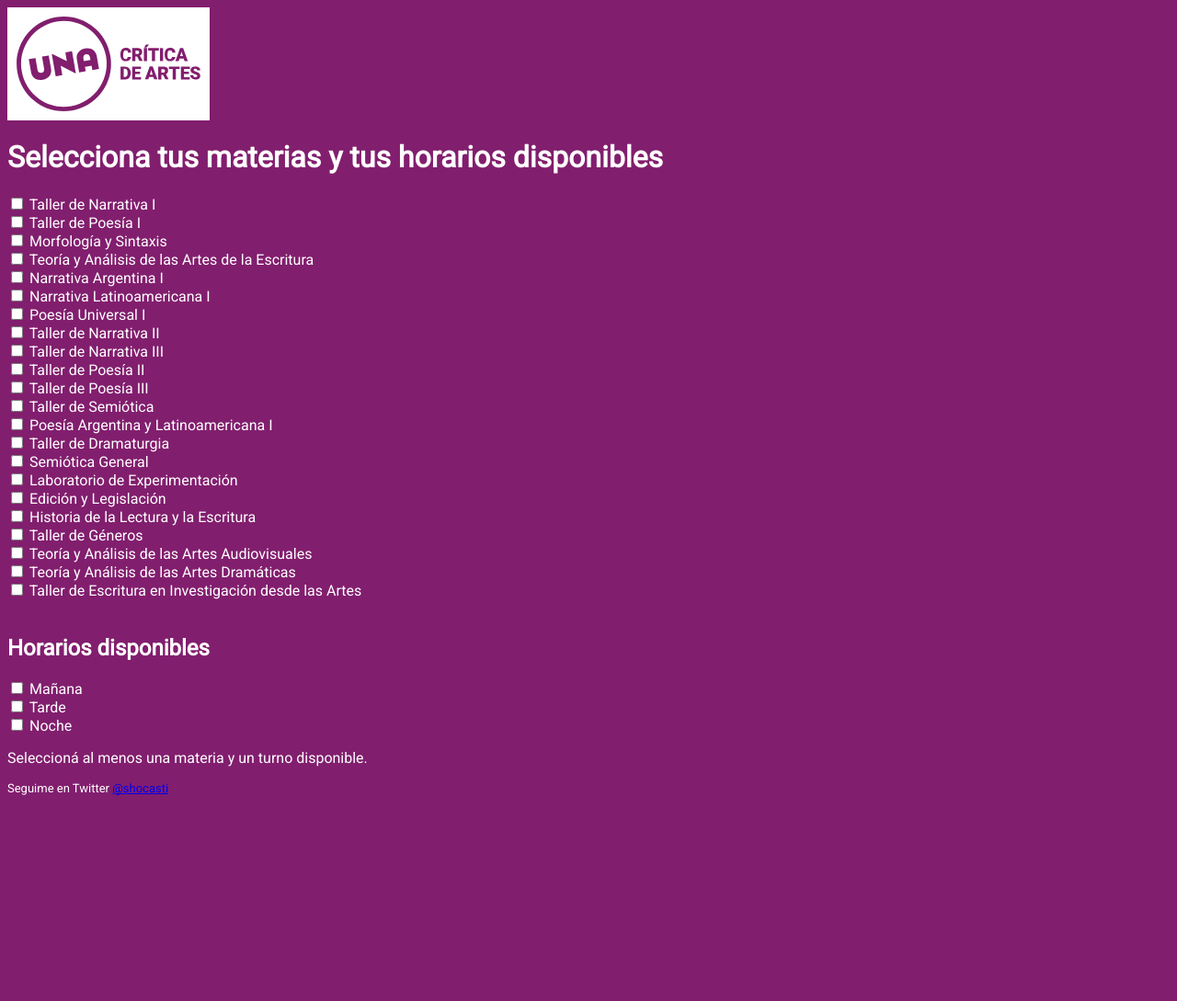
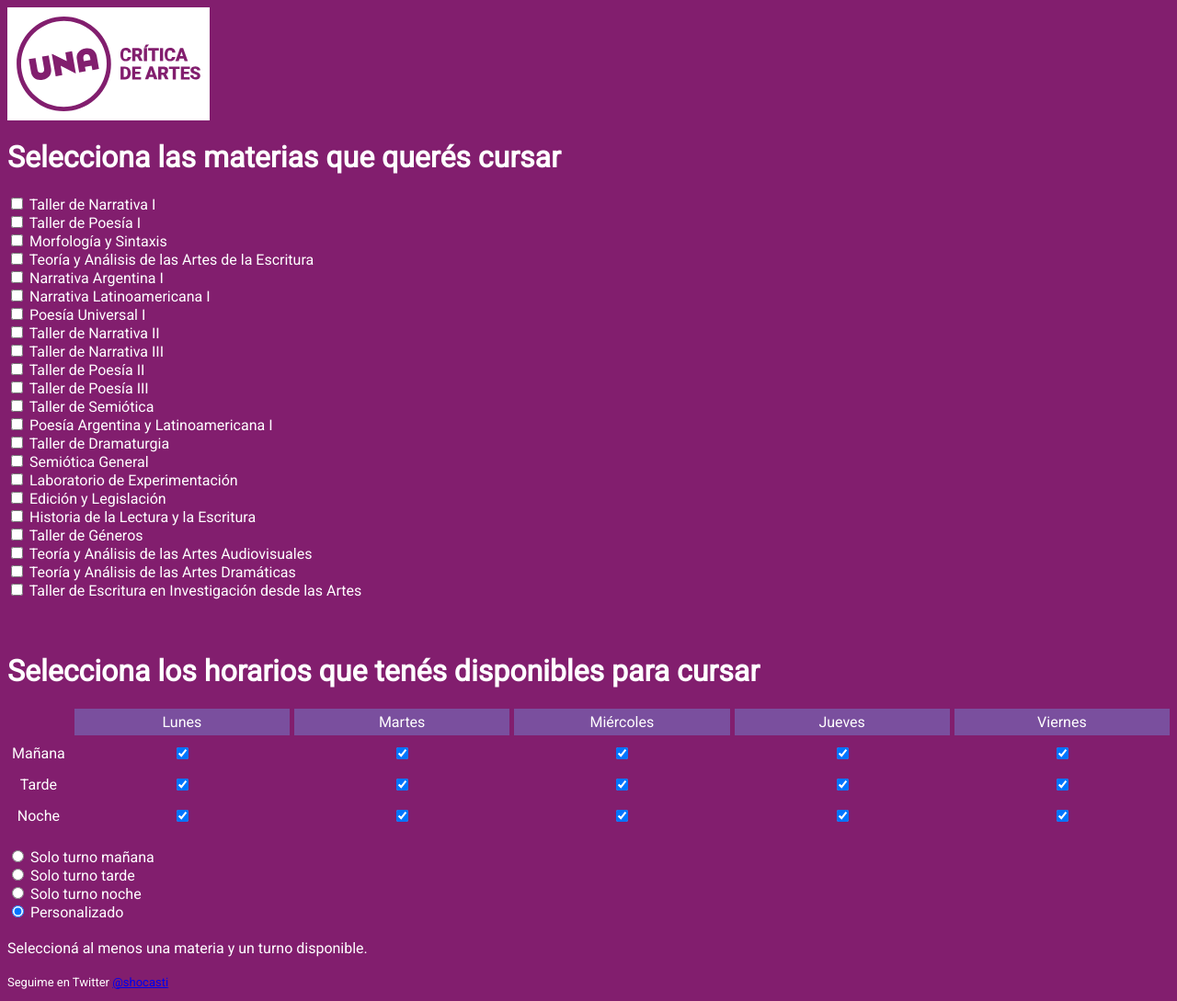
Before and after one commit to dgcastillof/horarios-una, a Flask app: page / in a window 1280 px wide. Shown: the whole page at 92% size. Before the commit the page ends 865 px from the top, so only its background shows below. Run offline with Flask 3, Linux system fonts and the light colour scheme; data that the repository does not hold is empty.

Commit message:
horarios

```diff
--- a/app.py
+++ b/app.py
@@ -66,6 +66,7 @@ def hay_superposicion(horarios):
 
 # Función para generar todas las combinaciones posibles
 def generar_combinaciones(materias_seleccionadas, horarios, turnos_seleccionados):
+    print("Generando combinaciones para:", materias_seleccionadas, "con turnos", turnos_seleccionados)
     if not materias_seleccionadas:
         return []
 
@@ -88,26 +89,52 @@ def generar_combinaciones(materias_seleccionadas, horarios, turnos_seleccionados
                     'hora': horario_individual['hora'],
                     'tipo': horario_individual['tipo'],
                     'materia': materias_seleccionadas[i],
-                    'turnos': horario_individual['turnos']  # Asegúrate de que esta línea esté presente
+                    'turnos': horario_individual['turnos']
                 }
                 combinacion_actual.append(horario_actual)
 
         if cumple_horarios_disponibles(combinacion_actual, turnos_seleccionados):
             if not hay_superposicion(combinacion_actual):
+                # Ordenar la combinación actual antes de añadirla a la lista final
                 combinacion_actual.sort(key=ordenar_horarios)
-                combinaciones_en_lista.append(combinacion_actual)
+                print("Combinación sin superposición y cumple turnos:", combinacion_actual)
+                combinaciones_en_lista.append(combinacion_actual)  # Añadir la combinación válida ya ordenada
+            else:
+                print("Combinación descartada por superposición.")
+        else:
+            print("Combinación no cumple con los turnos disponibles.")
 
+    print("Combinaciones finales generadas:", combinaciones_en_lista)
     return combinaciones_en_lista
 
+
 def cumple_horarios_disponibles(combinacion, turnos_seleccionados):
+    # Convertir los turnos seleccionados en un conjunto para una búsqueda más eficiente
+    turnos_seleccionados_set = set(turnos_seleccionados)
+
     for horario in combinacion:
-        # Asegúrate de que 'horario' tenga la clave 'turnos' antes de proceder
-        turnos_horario = horario.get('turnos')
-        if turnos_horario is None:
-            continue  # o manejar de otra manera si no debería suceder
-        if not any(turno in turnos_seleccionados for turno in turnos_horario):
+        # Convertir el día del horario a minúsculas y quitar acentos si es necesario
+        dia_horario = horario['dia'].lower().replace('á', 'a').replace('é', 'e').replace('í', 'i').replace('ó',
+                                                                                                           'o').replace(
+            'ú', 'u')
+
+        # Verificar si algún turno del horario está en los turnos seleccionados
+        turno_valido = False
+        for turno_horario in horario['turnos']:
+            # Construir la cadena de día-turno para la verificación
+            dia_turno_horario = f"{dia_horario}-{turno_horario}"
+            if dia_turno_horario in turnos_seleccionados_set:
+                turno_valido = True
+                break
+
+        # Si no se encontró un turno válido, la combinación actual no cumple con los requisitos
+        if not turno_valido:
+            print(f"Combinación descartada: {horario} no cumple con los turnos disponibles.")
             return False
+
+    # Si todas las verificaciones pasan, la combinación es válida
     return True
+
 
 @app.route('/', methods=['GET', 'POST'])
 def index():
@@ -124,6 +151,8 @@ def index():
 @app.route('/get_combinaciones', methods=['POST'])
 def get_combinaciones():
     data = request.json
+    print("Materias seleccionadas:", data.get('materias_seleccionadas'))
+    print("Turnos seleccionados:", data.get('turnos_seleccionados'))
     materias_seleccionadas = data.get('materias_seleccionadas', [])
     turnos_seleccionados = data.get('turnos_seleccionados', [])
 
--- a/static/styles.css
+++ b/static/styles.css
@@ -16,3 +16,11 @@ body {
   background-color: white; /* fondo blanco detrás de la imagen */
   padding: 10px; /* espacio alrededor de la imagen para que el fondo blanco se vea como un borde */
 }
+
+.combinacion { background-color: #7a4f9e; padding: 10px; margin-bottom: 10px; color: white; }
+.combinacion:nth-child(even) { background-color: #9e7ac0; }
+
+#combinaciones {
+    margin-top: 20px; /* Ajusta el valor según necesites */
+    margin-bottom: 20px; /* Ajusta el valor según necesites */
+}
--- a/templates/index.html
+++ b/templates/index.html
@@ -1,5 +1,28 @@
 <!DOCTYPE html>
 <html lang="en">
+        <style>
+            .grid-container {
+                display: grid;
+                grid-template-columns: auto repeat(5, 1fr); /* 1 columna para los turnos y 5 para los días */
+                gap: 5px; /* Espacio entre celdas */
+                align-items: center;
+                text-align: center;
+            }
+            .grid-container > div {
+                padding: 5px; /* Espaciado dentro de las celdas */
+            }
+            .turno {
+                grid-column: 1; /* Ubica los turnos en la primera columna */
+            }
+            .dia {
+                background-color: #7a4f9e; /* Color de fondo para los días */
+                color: white;
+            }
+            .checkbox-container {
+                display: flex;
+                justify-content: center; /* Centra el contenido de la celda */
+            }
+        </style>
 <head>
     <meta charset="UTF-8">
     <meta name="viewport" content="width=device-width, initial-scale=1.0">
@@ -8,7 +31,7 @@
 </head>
     <body>
     <img src="{{ url_for('static', filename='ca.svg') }}" alt="Descripción de la imagen" class="header-image">
-    <h1>Selecciona tus materias y tus horarios disponibles</h1>
+    <h1>Selecciona las materias que querés cursar</h1>
     <form id="materiasForm">
         {% for materia in materias %}
             <input type="checkbox" name="materias_seleccionadas" value="{{ materia }}"
@@ -16,26 +39,54 @@
                    {{ materia }}<br>
         {% endfor %}
         <br>
-        <h2>Horarios disponibles</h2>
-        <label><input type="checkbox" name="turnos_seleccionados" value="mañana"> Mañana</label><br>
-        <label><input type="checkbox" name="turnos_seleccionados" value="tarde"> Tarde</label><br>
-        <label><input type="checkbox" name="turnos_seleccionados" value="noche"> Noche</label><br>
+
+    <br> <!-- Espacio adicional antes del título, si es necesario -->
+    <h1>Selecciona los horarios que tenés disponibles para cursar</h1>
+        <div class="grid-container">
+            <div class="turno"></div> <!-- Espacio vacío para la esquina superior izquierda -->
+            <div class="dia">Lunes</div>
+            <div class="dia">Martes</div>
+            <div class="dia">Miércoles</div>
+            <div class="dia">Jueves</div>
+            <div class="dia">Viernes</div>
+            {% for turno in ["Mañana", "Tarde", "Noche"] %}
+                <div class="turno">{{ turno }}</div> <!-- Encabezado de turno -->
+                {% for dia in ["lunes", "martes", "miercoles", "jueves", "viernes"] %}
+                    <div class="checkbox-container">
+                        <input type="checkbox" name="turnos_seleccionados" value="{{dia}}-{{turno|lower}}" checked>
+                    </div>
+                {% endfor %}
+            {% endfor %}
+        </div>
+
+
+        <div style="margin-top: 20px;"></div> <!-- Ajusta el valor de 20px según necesites -->
+        <div id="seleccion-turno">
+            <input type="radio" id="mañana" name="turno" value="mañana">
+            <label for="mañana">Solo turno mañana</label><br>
+            <input type="radio" id="tarde" name="turno" value="tarde">
+            <label for="tarde">Solo turno tarde</label><br>
+            <input type="radio" id="noche" name="turno" value="noche">
+            <label for="noche">Solo turno noche</label><br>
+            <input type="radio" id="personalizado" name="turno" value="personalizado" checked>
+            <label for="personalizado">Personalizado</label><br>
+        </div>
     </form>
 
     <div id="combinaciones">
+        <h2>Posibles calendarios de cursada</h2> <!-- Este título debería estar siempre visible -->
         {% if combinaciones %}
-            <h2>Combinaciones</h2>
             {% for opcion in combinaciones %}
                 <h3>Combinación {{ loop.index }}:</h3>
                 <ul>
                     {% for horario in opcion %}
-                        <!-- Intercambiamos la posición de la materia y el tipo (teórico/práctico) -->
                         <li>{{ horario.dia }} {{ horario.hora }} -> {{ horario.materia }} ({{ horario.tipo }})</li>
                     {% endfor %}
                 </ul>
             {% endfor %}
         {% endif %}
     </div>
+
 
     <p style="font-size: small; text-align: left;">
         Seguime en Twitter
@@ -44,7 +95,25 @@
 
         <script>
             document.addEventListener('DOMContentLoaded', function() {
-            // Función para manejar el cambio en los checkboxes de materias y horarios disponibles
+                function updateTurnoSelection() {
+                    const turnoSeleccionado = document.querySelector('input[name="turno"]:checked').value;
+                    const checkboxes = document.querySelectorAll('.checkbox-container input[type="checkbox"]');
+
+                    checkboxes.forEach(checkbox => {
+                        const [dia, turno] = checkbox.value.split("-");
+                        if (turnoSeleccionado === "personalizado") {
+                            checkbox.checked = true;
+                            checkbox.disabled = false;
+                        } else {
+                            checkbox.checked = turnoSeleccionado === turno;
+                            checkbox.disabled = turnoSeleccionado !== "personalizado";
+                        }
+                    });
+
+                    // Siempre llama a updateCombinaciones para reflejar los cambios.
+                    updateCombinaciones();
+                }
+
                 function updateCombinaciones() {
                     var materiasSeleccionadas = Array.from(document.querySelectorAll('input[name="materias_seleccionadas"]:checked')).map(el => el.value);
                     var turnosSeleccionados = Array.from(document.querySelectorAll('input[name="turnos_seleccionados"]:checked')).map(el => el.value);
@@ -56,20 +125,19 @@
                         },
                         body: JSON.stringify({
                             materias_seleccionadas: materiasSeleccionadas,
-                    turnos_seleccionados: turnosSeleccionados  // Asegúrate de que el nombre de la clave aquí sea correcto
+                            turnos_seleccionados: turnosSeleccionados
                         }),
                     })
                     .then(response => response.json())
                     .then(data => {
                         const combinacionesContainer = document.getElementById('combinaciones');
                         combinacionesContainer.innerHTML = ''; // Limpiar el contenedor
-                // Verificar si hay un mensaje para mostrar
                         if (data.mensaje) {
                             combinacionesContainer.innerHTML = `<p>${data.mensaje}</p>`;
                         } else if (data.combinaciones.length > 0) {
-                    // Si hay combinaciones, mostrarlas
                             data.combinaciones.forEach((combinacion, index) => {
                                 const combinacionElement = document.createElement('div');
+                                combinacionElement.className = 'combinacion';
                                 combinacionElement.innerHTML = `<h3>Combinación ${index + 1}:</h3>`;
                                 combinacion.forEach(horario => {
                                     combinacionElement.innerHTML += `<li>${horario.dia} ${horario.hora} -> ${horario.materia} (${horario.tipo})</li>`;
@@ -77,7 +145,6 @@
                                 combinacionesContainer.appendChild(combinacionElement);
                             });
                         } else {
-                    // Si no hay mensaje ni combinaciones, mostrar mensaje por defecto
                             combinacionesContainer.innerHTML = 'No hay combinaciones posibles, a menos que consigas un Giratiempo.';
                         }
                     })
@@ -86,19 +153,18 @@
                     });
                 }
 
-            // Agregar el event listener a cada checkbox
-            document.querySelectorAll('input[name="turnos_seleccionados"]').forEach(checkbox => {
-                checkbox.addEventListener('change', updateCombinaciones);
+                document.querySelectorAll('input[type="radio"][name="turno"]').forEach(radio => {
+                    radio.addEventListener('change', updateTurnoSelection);
                 });
 
-            document.querySelectorAll('input[name="materias_seleccionadas"]').forEach(checkbox => {
-            checkbox.addEventListener('change', updateCombinaciones);
+                document.querySelectorAll('input[name="turnos_seleccionados"], input[name="materias_seleccionadas"]').forEach(checkbox => {
+                    checkbox.addEventListener('change', updateTurnoSelection); // Se cambia para llamar a updateTurnoSelection, que ya maneja la llamada a updateCombinaciones
                 });
 
-            // Inicializar las combinaciones al cargar la página
-            updateCombinaciones();
-        }); // Este paréntesis cierra el eventListener de 'DOMContentLoaded'
+                updateTurnoSelection(); // Esto garantiza que la selección inicial se aplique correctamente.
+            });
         </script>
+
 
 
 
```
Lines whose indentation alone changed are shown as unchanged.
